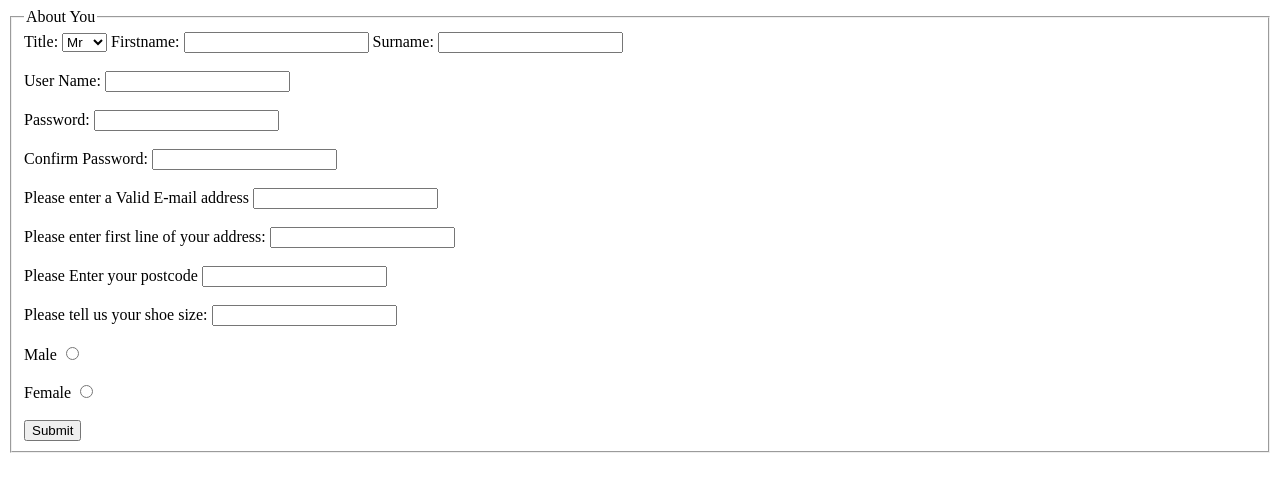
After one commit to alanauckland86/hndsites, a PHP site: page /week3/myValidation.php in a window 1280 px wide. The commit adds this page. Shown: the top 492 px of the page. Run offline with PHP 8.4, Linux system fonts and the light colour scheme.

Commit message:
update
updated

```diff
--- a/week3/clientValidation.php
+++ b/week3/clientValidation.php
@@ -19,8 +19,10 @@
 
 				<label for="txtFirstname">Firstname: </label>
 				<input type="text" name="txtFirstname" id="txtFirstname"><br><br>
+
 				<label for="txtSurname">Surname: </label>
 				<input type="text" name="txtSurname" id="txtSurname"><br><br>
+
 				<input type="submit" value="Submit">
 			</fieldset><br>
 		</form>
--- /dev/null
+++ b/week3/myValidation.php
@@ -0,0 +1,69 @@
+<!DOCTYPE html>
+<html>
+	<head>
+		<meta content="text/html; charset=utf-8" http-equiv="Content-Type">
+		<script src="jsFunctions.js" type="text/javascript"></script>
+		<title>User Details</title>
+	</head>
+
+	<body>
+		<form name="frmUserDetails" method="get" onsubmit="return validateForm();">
+			<fieldset>
+				<legend>About You</legend>
+				<label for="cmbTitle">Title: </label> <select name="cmbTitle" id="cmbTitle">
+					<option>Mr</option>
+					<option>Mrs</option>
+					<option>Ms</option>
+					<option>Dr</option>
+				</select>
+
+				<label for="txtFirstname">Firstname: </label>
+				<input type="text" name="txtFirstname" id="txtFirstname" required>
+
+				<label for="txtSurname">Surname: </label>
+				<input type="text" name="txtSurname" id="txtSurname" required>
+				</br></br>
+
+				<label for="txtUsrName">User Name: </label>
+				<input type="text" name="txtUsrName" id="txtUsrName">
+				</br></br>
+
+				<label for="txtUsrPassword">Password: </label>
+				<input type="text" name="txtUsrPassword" id="txtUsrPassword">
+					</br></br>
+
+				<label for="txtUsrPasswordConfim">Confirm Password: </label>
+				<input type="text" name="txtUsrPasswordConfim" id="txtUsrPasswordConfim">
+						</br></br>
+
+				<label for="txtUsrEmail">Please enter a Valid E-mail address</label>
+				<input type="text" name="txtUsrEmail" id="txtUsrEmail">
+					</br></br>
+
+				<label for="txtUsrAddress">Please enter first line of your address: </label>
+				<input type="text"name="txtUsrAddress1" id="txtUsrAddress">
+					</br></br>
+
+				<label for="txtUsrPostcode">Please Enter your postcode</label>
+				<input type="text" name="txtUsrPostcode" id="txtUsrPostcode">
+					</br></br>
+
+				<label for="txtUsrShoeSize">Please tell us your shoe size: </label>
+				<input type="number"name="txtUsrShoeSize" id="txtUsrShoeSize">
+					</br></br>
+
+				<label for="rdoMale">Male</label>
+				<input type="radio" name="rdoGender" id="rdoMale" value="Male">
+					</br></br>
+
+				<label for="rdoFemale">Female</label>
+				<input type="radio" name="rdoGender" id="rdoFemale" value="Female">
+					</br></br>
+
+
+
+				<input type="submit" value="Submit">
+			</fieldset><br>
+		</form>
+	</body>
+</html>
```
